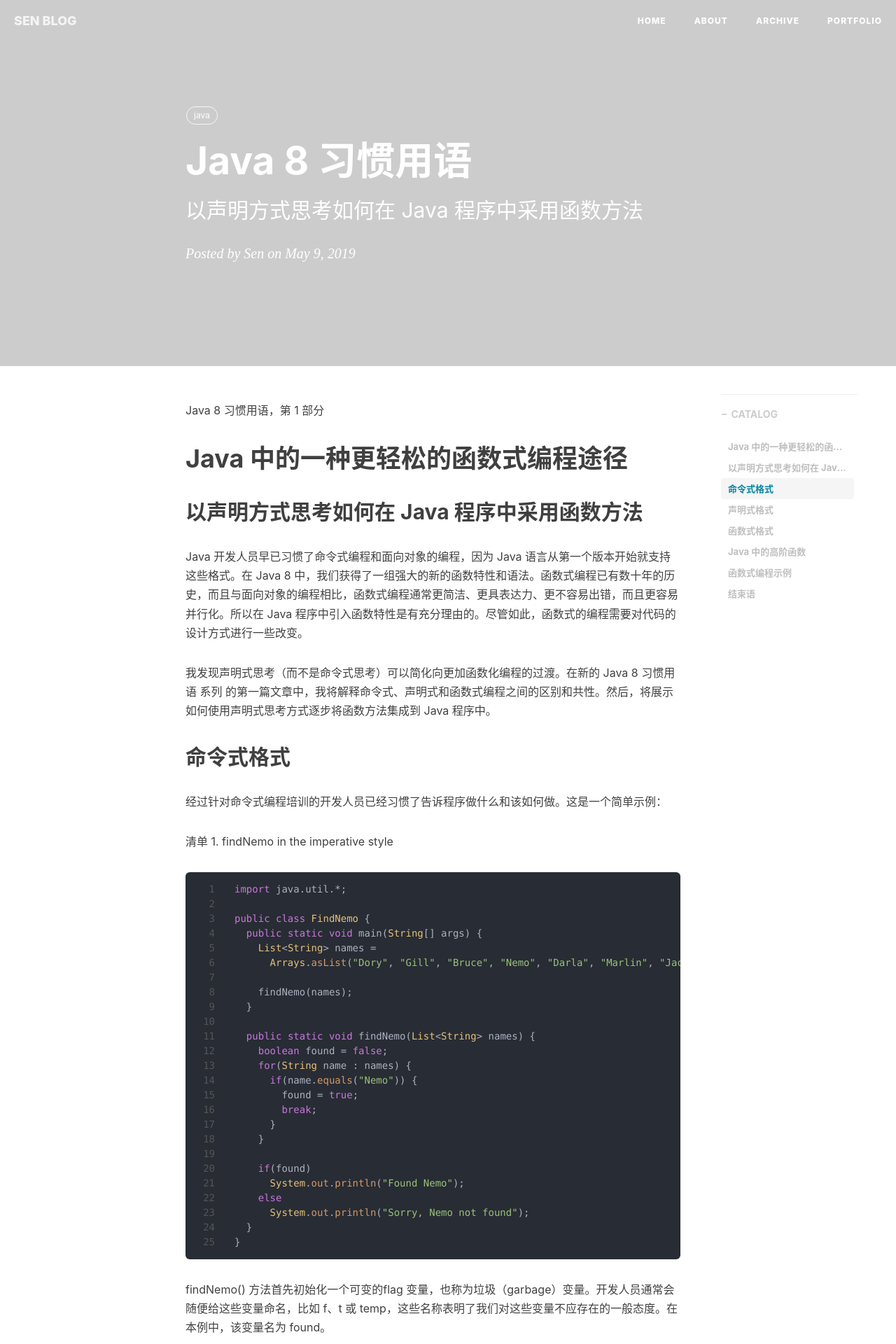
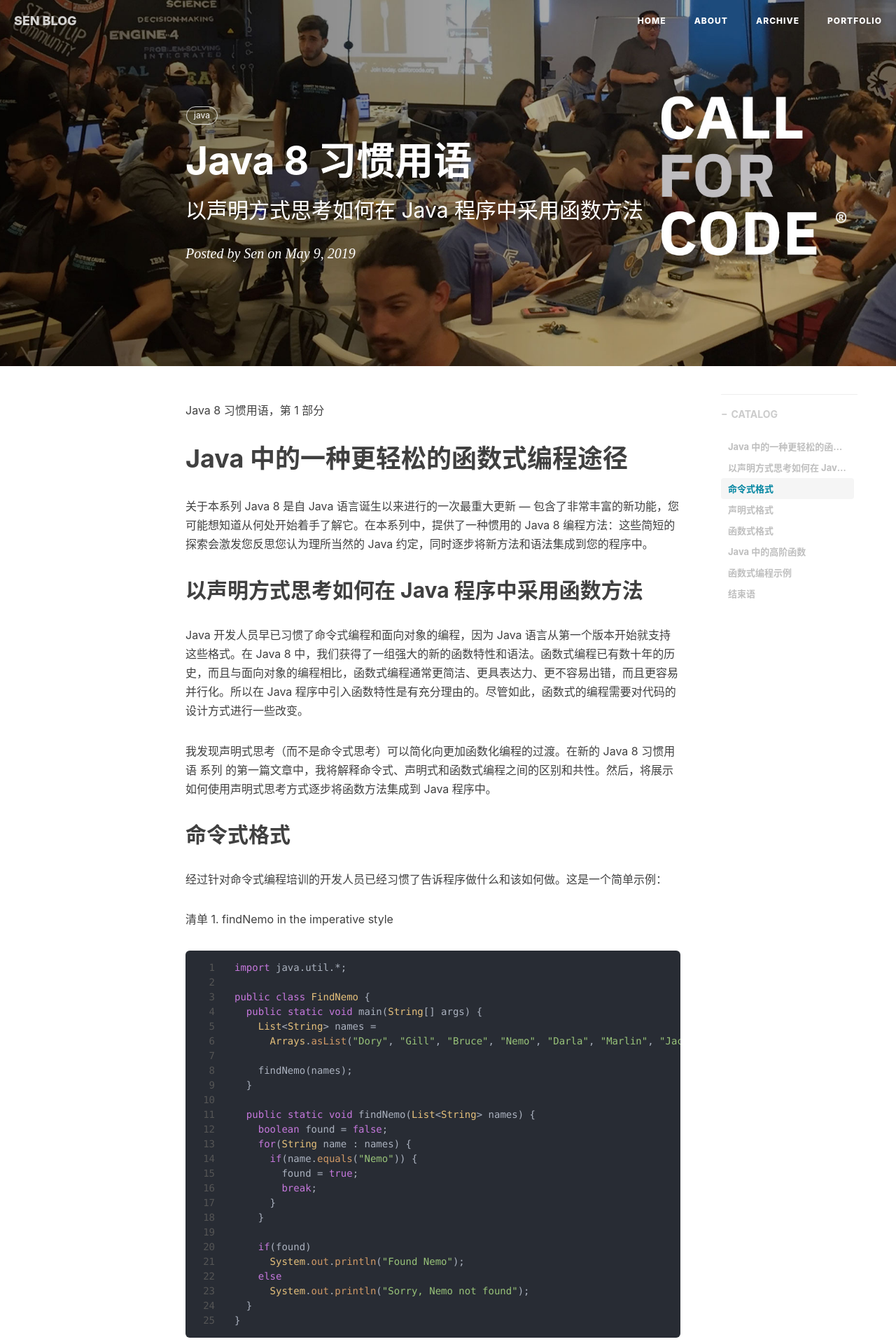
Before and after one commit to hub-sen/hub-sen.github.io, a Jekyll site: the page built from _posts/2019-08-10-java8idioms.md, in a window 1280 px wide. Shown: the top 1920 px of the page at 70% size. Built offline with Jekyll 4.4.1, drawn with Linux system fonts in a browser that asks for light colours; nearby versions of some CDN libraries; comment, search, counter and statistics services are not loaded.

Commit message:
Java8 习惯用语

```diff
--- a/_posts/2019-08-10-java8idioms.md
+++ b/_posts/2019-08-10-java8idioms.md
@@ -4,16 +4,17 @@ title:      "Java 8 习惯用语"
 subtitle:   "以声明方式思考如何在 Java 程序中采用函数方法"
 date:       2019-05-09
 author:     "Sen"
-header-img: "img/_posts/ibm.jpg"
+header-img: "img/posts/ibm.jpg"
 catalog: true
 tags:
   - java
 ---
 Java 8 习惯用语，第 1 部分
 # Java 中的一种更轻松的函数式编程途径
+关于本系列
+Java 8 是自 Java 语言诞生以来进行的一次最重大更新 — 包含了非常丰富的新功能，您可能想知道从何处开始着手了解它。在本系列中，提供了一种惯用的 Java 8 编程方法：这些简短的探索会激发您反思您认为理所当然的 Java 约定，同时逐步将新方法和语法集成到您的程序中。
 
 ## 以声明方式思考如何在 Java 程序中采用函数方法
-
 
 Java 开发人员早已习惯了命令式编程和面向对象的编程，因为 Java 语言从第一个版本开始就支持这些格式。在 Java 8 中，我们获得了一组强大的新的函数特性和语法。函数式编程已有数十年的历史，而且与面向对象的编程相比，函数式编程通常更简洁、更具表达力、更不容易出错，而且更容易并行化。所以在 Java 程序中引入函数特性是有充分理由的。尽管如此，函数式的编程需要对代码的设计方式进行一些改变。
 
@@ -83,7 +84,7 @@ public static void findNemo(List<String> names) {
 
 图 1. 命令式、声明式和函数式编程的联系
 
-![image](img/_posts/fig1.jpg)
+![image](img/posts/fig1.jpg)
 
 ### Java 中的高阶函数
 在 Java 中，要将对象传递给方法，在方法内创建对象，并从方法中返回对象。可以对函数执行同样的操作。也就是说，可以将函数传递给方法，在方法内创建函数，并从方法返回函数。
```
Also changed, not shown: img/posts/fig1.jpg (renamed from img/_posts/fig1.jpg), img/posts/ibm.jpg (renamed from img/_posts/ibm.jpg).
